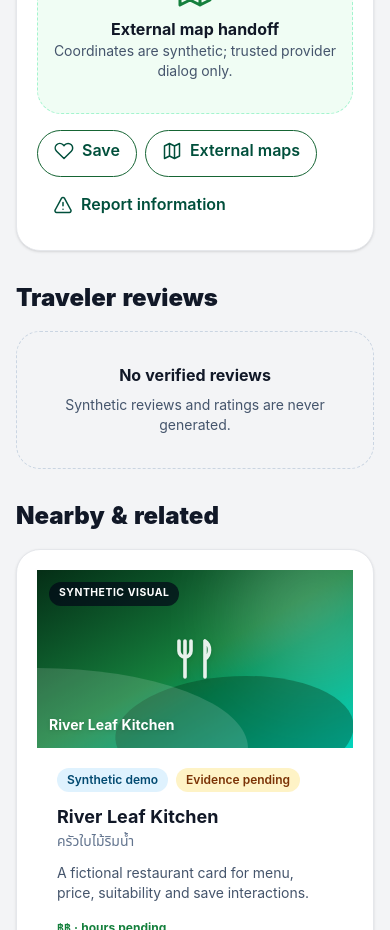
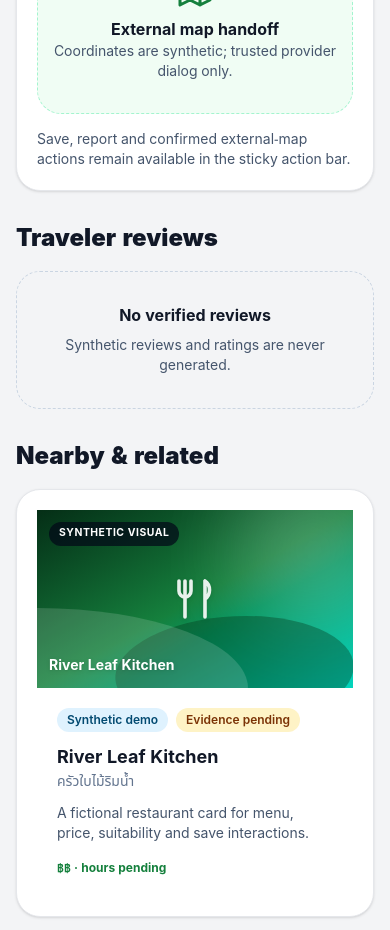
Before and after one commit to ppraman33-cmyk/ai-travel-companion-thailand, a Next.js app: page /thailand/northern/demo-lanna-province/attractions/lantern-garden in a window 390 px wide. Shown: the part 1860-2790 px from the top of the page. Built offline with nearby package versions, Linux system fonts and the light colour scheme.

Commit message:
test: verify reference UI accessibility and responsive contracts

```diff
--- a/app/explore/page.tsx
+++ b/app/explore/page.tsx
@@ -148,7 +148,7 @@ export default async function ExplorePage({
               Explore results
             </h2>
           </div>
-          <span className="text-sm text-slate-500">{filtered.length} results</span>
+          <span className="text-sm text-slate-600">{filtered.length} results</span>
         </div>
         {state === "loading" ? (
           <div className="mt-4">
--- a/app/help/page.tsx
+++ b/app/help/page.tsx
@@ -94,7 +94,7 @@ export default function HelpPage() {
         title="No verified emergency records are available"
         description="AI and synthetic fixtures never fill missing phone, address or coordinate fields."
       />
-      <p className="text-xs text-slate-500">
+      <p className="text-xs text-slate-600">
         Synthetic province context: {demoProvince.name}. Emergency responses are
         excluded from service-worker caching.
       </p>
--- a/components/traveler/detail-experience.tsx
+++ b/components/traveler/detail-experience.tsx
@@ -135,9 +135,10 @@ export function DetailExperience({
               </p>
             </div>
           </div>
-          <div className="mt-4 flex flex-wrap gap-2">
-            <TravelerActions emergency={emergency} placeId={item.id} />
-          </div>
+          <p className="mt-4 text-sm text-slate-600">
+            Save, report and confirmed external-map actions remain available in the
+            sticky action bar.
+          </p>
         </ContentCard>
       </section>
       <section aria-labelledby="reviews-title">
--- a/components/traveler/discovery-directory.tsx
+++ b/components/traveler/discovery-directory.tsx
@@ -40,7 +40,7 @@ export function DiscoveryDirectory({
       />
       <form
         action="/explore"
-        className="reference-card flex min-h-14 items-center gap-3 p-3"
+        className="reference-card grid min-h-14 min-w-0 gap-2 p-3 sm:grid-cols-[minmax(0,1fr)_auto] sm:items-center"
         role="search"
       >
         <label className="sr-only" htmlFor={`${kind}-search`}>
@@ -52,7 +52,7 @@ export function DiscoveryDirectory({
           name="q"
           placeholder="Search synthetic previews"
         />
-        <button className="rounded-xl bg-emerald-600 px-4 font-bold text-white">
+        <button className="w-full rounded-xl bg-emerald-800 px-4 font-bold text-white sm:w-auto">
           Search
         </button>
       </form>
--- a/components/traveler/synthetic-catalog-page.tsx
+++ b/components/traveler/synthetic-catalog-page.tsx
@@ -36,7 +36,7 @@ export function SyntheticCatalogPage({
           name="q"
           placeholder={`Search ${title.toLowerCase()}`}
         />
-        <button className="rounded-xl bg-emerald-600 px-4 font-bold text-white">
+        <button className="rounded-xl bg-emerald-800 px-4 font-bold text-white">
           Search
         </button>
       </form>
```
Also changed, not shown: 2 other files (tests, documents, lock files or other folders).
